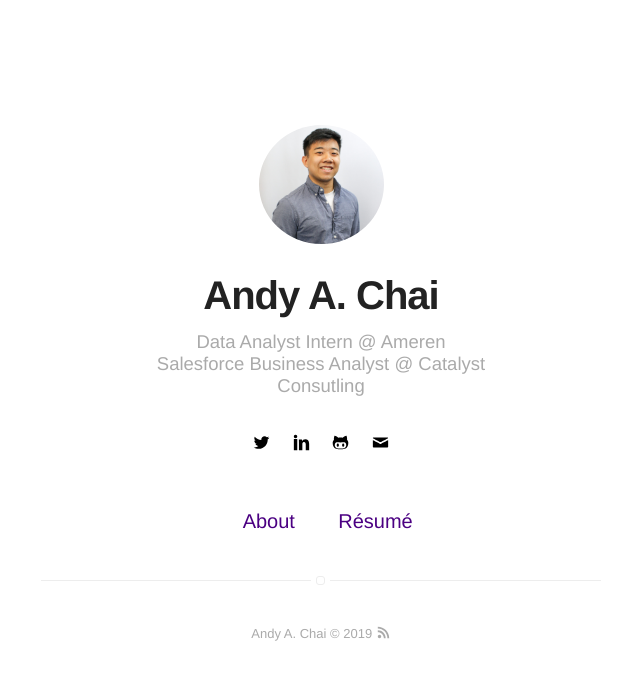
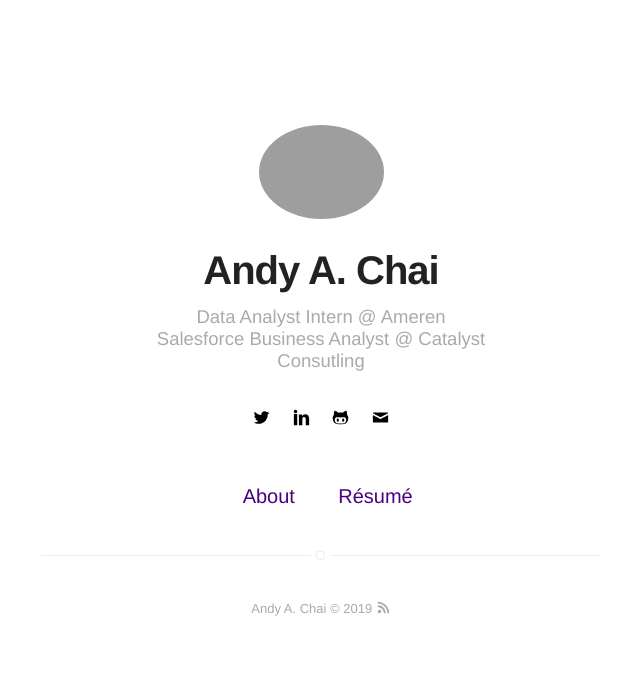
Before and after one commit to andyaustinchai/andyaustinchai.github.io, a Jekyll site: the page built from index.html, in a window 1280 px wide. Shown: the top 680 px of the page, without its empty margins (319-959 px from the left). Built offline with Jekyll 4.4.1, drawn with Linux system fonts in a browser that asks for light colours.

Commit message:
change profile pic

```diff
--- a/_config.yml
+++ b/_config.yml
@@ -8,7 +8,7 @@ bio: Data Analyst Intern @ Ameren <br> Salesforce Business Analyst @ Catalyst Co
 # if it's an external image, update below for true
 # better with square images
 external-image: false
-picture: assets/images/andy.jpg
+picture: assets/images/andy1.jpg
 
 # If you want to include your resume, set to true
 # and specify source (external or local).
```
